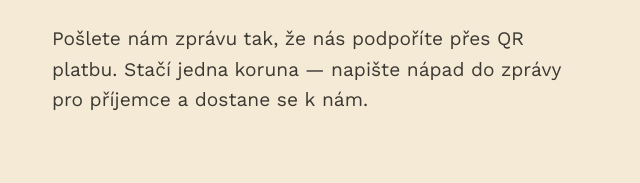
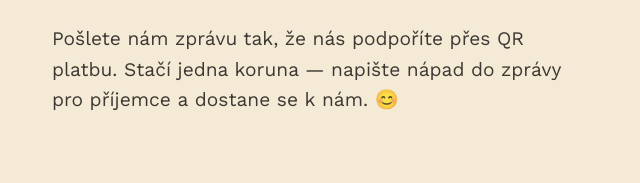
Before and after one commit to GreenAI-CZ/chytryPrsi, a plain HTML site: page index.html in a window 1280 px wide. Shown: the part 6394-6577 px from the top of the page, 28-668 px from the left. Drawn offline with nearby package versions, Linux system fonts and the light colour scheme.

Commit message:
Napište nám: smajlík na konec textu
Co-Authored-By: Claude Opus 5.5 <noreply@anthropic.com>

```diff
--- a/index.html
+++ b/index.html
@@ -252,7 +252,7 @@
         <div>
           <p class="eyebrow">07 · Napište nám</p>
           <h2>Máte nápad na nové pravidlo?</h2>
-          <p class="lead">Pošlete nám zprávu tak, že nás podpoříte přes QR platbu. Stačí jedna koruna — napište nápad do zprávy pro příjemce a&nbsp;dostane se k&nbsp;nám.</p>
+          <p class="lead">Pošlete nám zprávu tak, že nás podpoříte přes QR platbu. Stačí jedna koruna — napište nápad do zprávy pro příjemce a&nbsp;dostane se k&nbsp;nám. 😊</p>
         </div>
         <figure class="pay__qr">
           <img src="img/qr-platba.svg?v=2" alt="QR platba: 1 Kč na účet 6761768329/0800, variabilní symbol 99" width="280" height="280">
```
